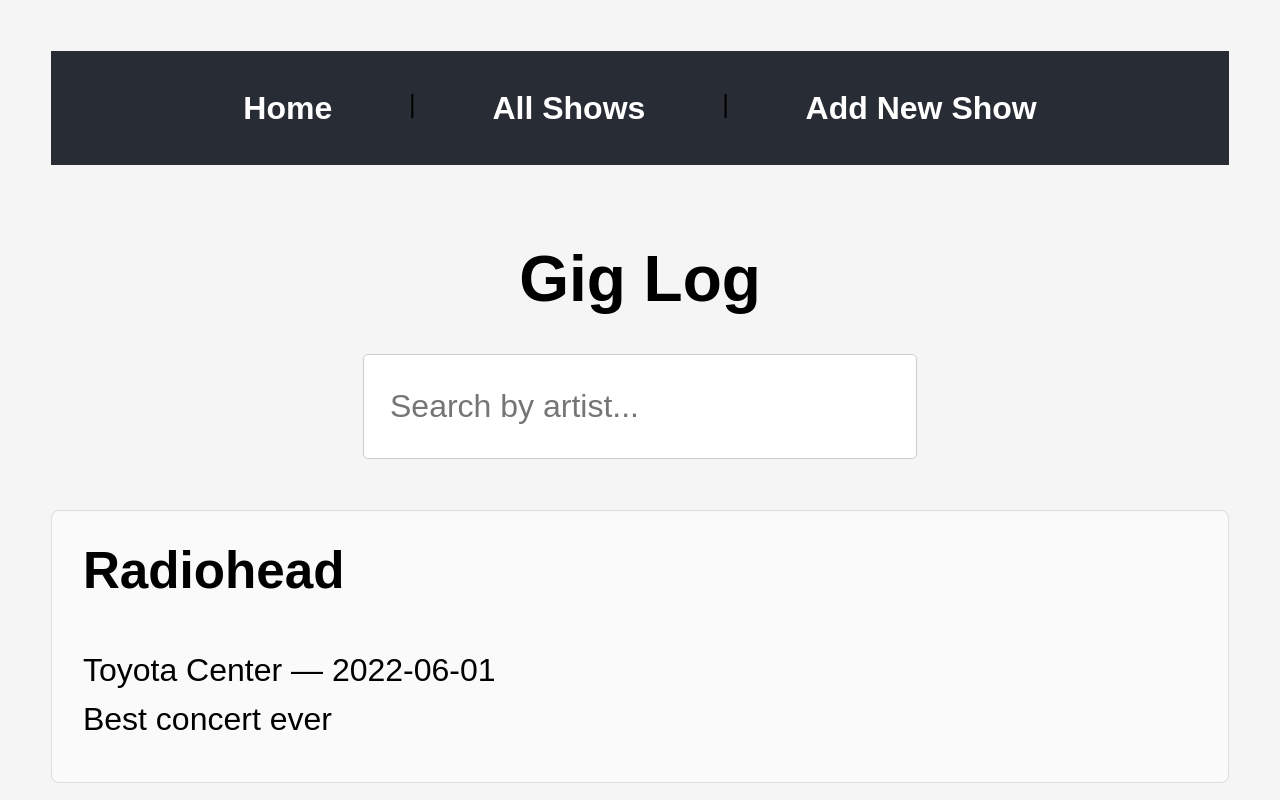
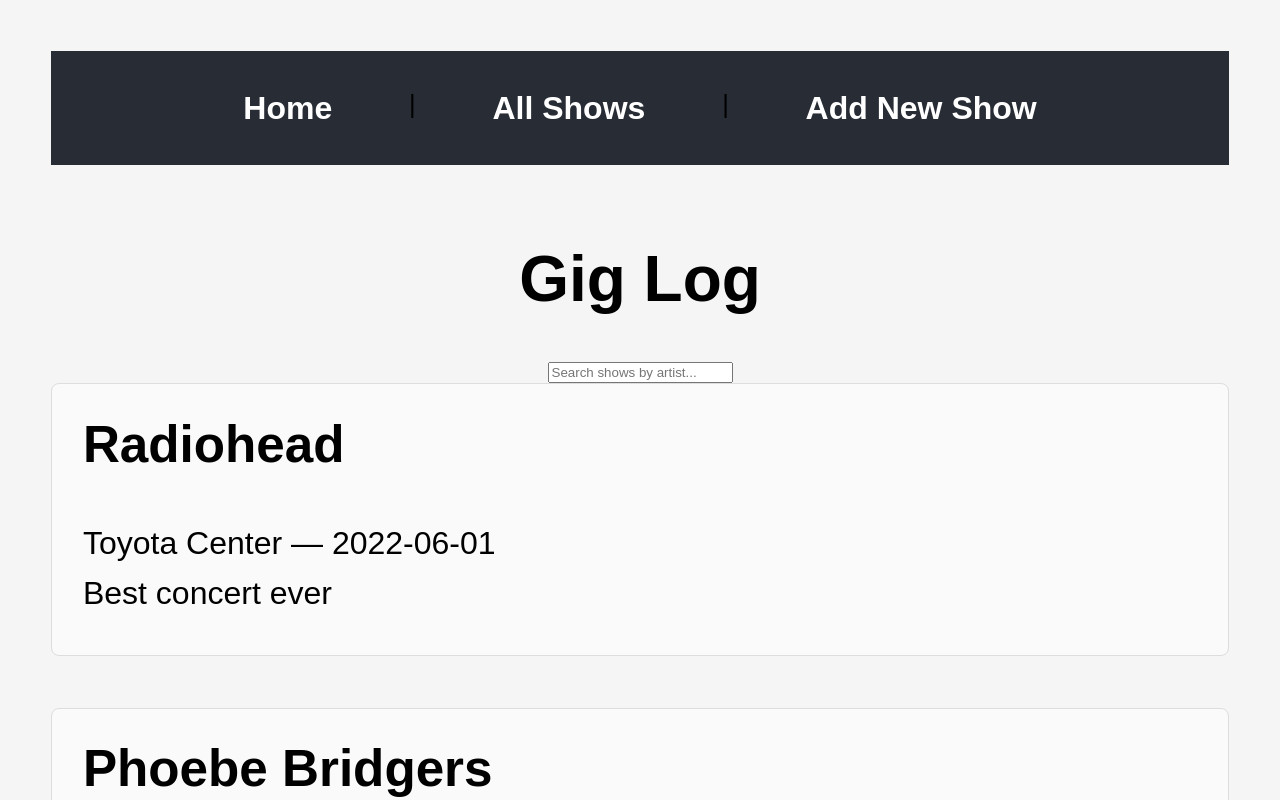
Before and after one commit to JoeCrump79/gig-log, a React (Create React App) app: page / in a window 1280 px wide. Shown: the top 800 px of the page. Built offline with nearby package versions, Linux system fonts and the light colour scheme; data requests are answered from the project's data file.

Commit message:
Replace inline input with reusable Search component

```diff
--- a/src/components/Home.js
+++ b/src/components/Home.js
@@ -1,24 +1,13 @@
-import React, { useState } from "react";
+import React from "react";
 import ShowCard from "./ShowCard";
+import Search from "./Search";
 
-function Home({ shows }) {
-  const [searchTerm, setSearchTerm] = useState("");
-
-  const filteredShows = shows.filter((show) =>
-    show.artist.toLowerCase().includes(searchTerm.toLowerCase())
-  );
-
+function Home({ shows, searchTerm, setSearchTerm }) {
   return (
     <div className="home">
       <h2>Gig Log</h2>
-      <input
-        className="search-bar"
-        type="text"
-        placeholder="Search by artist..."
-        value={searchTerm}
-        onChange={(e) => setSearchTerm(e.target.value)}
-      />
-      {filteredShows.map((show) => (
+      <Search searchTerm={searchTerm} onSearchChange={setSearchTerm} />
+      {shows.map((show) => (
         <ShowCard key={show.id} show={show} />
       ))}
     </div>
```
